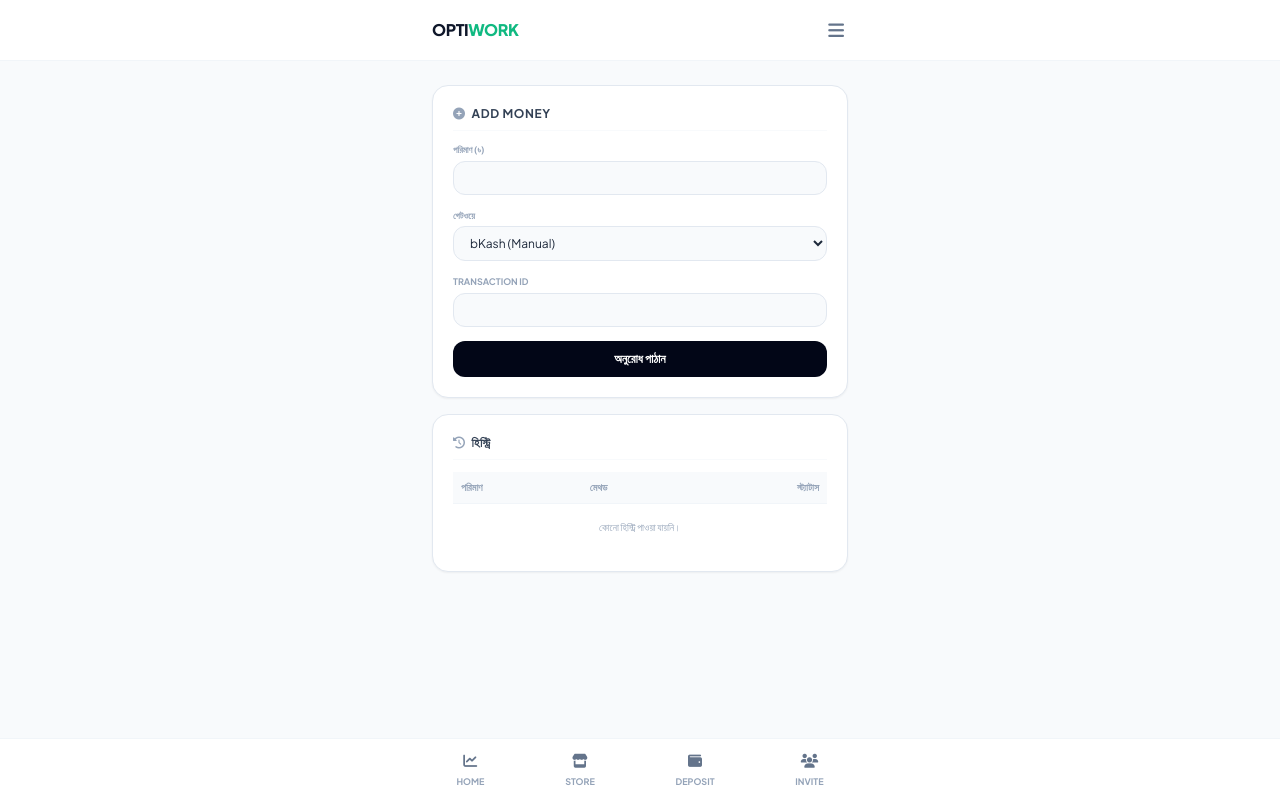
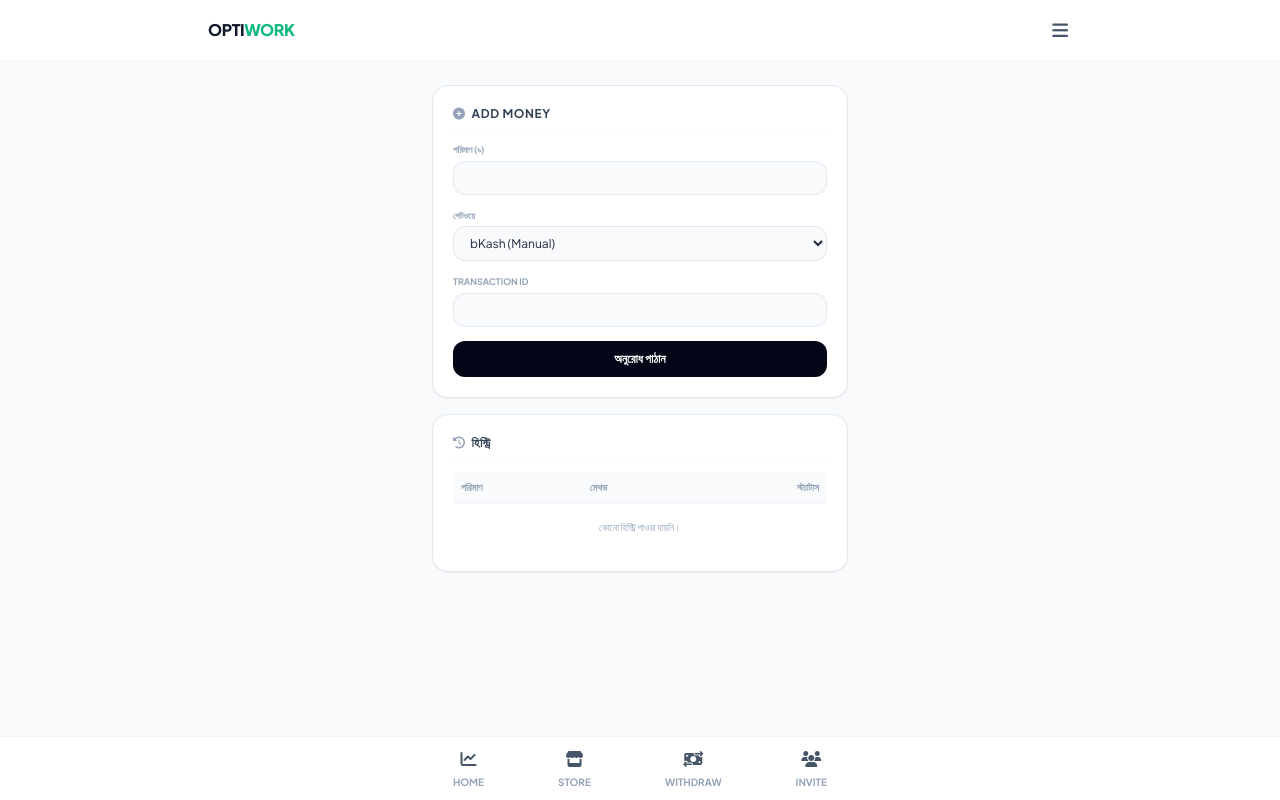
Before and after one commit to teamcipx/Orpi, a Flask app: page /add-money in a window 1280 px wide. Run offline with Flask 3, Linux system fonts and the light colour scheme; the visitor is signed in with stand-in values (Sample User, id 1); data that the repository does not hold is empty; some libraries are stand-ins or nearby versions.

Commit message:
Update base.html

```diff
--- a/templates/base.html
+++ b/templates/base.html
@@ -29,60 +29,58 @@
         }
         .minimal-card {
             background: #FFFFFF;
-            border: 1px solid #F1F5F9;
-            box-shadow: 0 4px 12px rgba(15, 23, 42, 0.015);
+            border: 1px solid #E2E8F0;
+            box-shadow: 0 4px 12px rgba(0, 0, 0, 0.02);
         }
         .glow-btn-light {
-            box-shadow: 0 4px 14px rgba(16, 185, 129, 0.12);
+            box-shadow: 0 4px 14px rgba(16, 185, 129, 0.15);
         }
     </style>
 </head>
-<body class="text-[#0F172A] min-h-screen flex flex-col pb-24">
+<body class="text-[#0F172A] min-h-screen flex flex-col pb-20">
 
     <!-- টপ নেভিগেশন বার -->
     <nav class="bg-white border-b border-slate-100 sticky top-0 z-50">
-        <div class="max-w-md mx-auto px-4 py-3 flex justify-between items-center">
+        <div class="max-w-4xl mx-auto px-4 py-3 flex justify-between items-center">
             <a href="/dashboard" class="flex items-center space-x-2">
                 <span class="text-base font-extrabold tracking-tight text-slate-900">
                     OPTI<span class="text-emerald-500">WORK</span>
                 </span>
             </a>
 
-            <!-- হ্যামবার্গার টগল বাটন -->
-            <button onclick="toggleTopMenu()" class="text-slate-500 focus:outline-none p-1 hover:text-slate-900 transition">
+            <button onclick="toggleTopMenu()" class="text-slate-600 focus:outline-none p-1 hover:text-slate-900 transition">
                 <i id="menu-icon" class="fa-solid fa-bars text-lg"></i>
             </button>
         </div>
 
-        <!-- টগল ড্রপডাউন মেনু -->
-        <div id="top-dropdown-menu" class="hidden border-b border-slate-100 bg-white px-4 py-3 space-y-2 text-[10px] font-bold uppercase tracking-wider text-slate-500 max-w-md mx-auto">
-            <a href="/dashboard" class="block py-2 hover:text-emerald-500 transition"><i class="fa-solid fa-chart-line mr-2"></i> Dashboard</a>
-            <a href="/store" class="block py-2 hover:text-emerald-500 transition"><i class="fa-solid fa-store mr-2"></i> Store</a>
-            <a href="/add-money" class="block py-2 hover:text-emerald-500 transition"><i class="fa-solid fa-wallet mr-2"></i> Add Money</a>
-            <a href="/referrals" class="block py-2 hover:text-emerald-500 transition"><i class="fa-solid fa-users mr-2"></i> Referrals</a>
-            <a href="/logout" class="block py-2 text-red-500 hover:text-red-600 transition"><i class="fa-solid fa-sign-out-alt mr-2"></i> Logout</a>
+        <!-- টগল ড্রপডাউন মেনু (Withdrawal সংযুক্ত) -->
+        <div id="top-dropdown-menu" class="hidden border-b border-slate-100 bg-white px-4 py-3 space-y-2 text-xs font-semibold uppercase tracking-wider text-slate-500 max-w-4xl mx-auto">
+            <a href="/dashboard" class="block py-2 hover:text-emerald-500"><i class="fa-solid fa-chart-line mr-2"></i> Dashboard</a>
+            <a href="/store" class="block py-2 hover:text-emerald-500"><i class="fa-solid fa-store mr-2"></i> Store</a>
+            <a href="/withdraw" class="block py-2 hover:text-emerald-500"><i class="fa-solid fa-money-bill-transfer mr-2"></i> Withdrawal</a>
+            <a href="/referrals" class="block py-2 hover:text-emerald-500"><i class="fa-solid fa-users mr-2"></i> Referrals</a>
+            <a href="/logout" class="block py-2 text-red-500 hover:text-red-600"><i class="fa-solid fa-sign-out-alt mr-2"></i> Logout</a>
         </div>
     </nav>
 
-    <!-- বটম নেভিগেশন বার -->
-    <div class="fixed bottom-0 left-0 right-0 bg-white/95 backdrop-blur-md border-t border-slate-100 py-3 z-40 shadow-sm">
-        <div class="max-w-md mx-auto flex justify-around text-[9px] uppercase font-bold text-slate-400">
+    <!-- বটম নেভিগেশন বার (Withdrawal সংযুক্ত) -->
+    <div class="fixed bottom-0 left-0 right-0 bg-white/90 backdrop-blur-md border-t border-slate-100 py-2.5 z-40 shadow-lg">
+        <div class="max-w-md mx-auto flex justify-around text-[10px] uppercase font-bold text-slate-400">
             <a href="/dashboard" class="flex flex-col items-center gap-1 hover:text-emerald-500 transition">
-                <i class="fa-solid fa-chart-line text-sm text-slate-500 hover:text-emerald-500"></i> Home
+                <i class="fa-solid fa-chart-line text-base text-slate-600 hover:text-emerald-500"></i> Home
             </a>
             <a href="/store" class="flex flex-col items-center gap-1 hover:text-emerald-500 transition">
-                <i class="fa-solid fa-store text-sm text-slate-500 hover:text-emerald-500"></i> Store
+                <i class="fa-solid fa-store text-base text-slate-600 hover:text-emerald-500"></i> Store
             </a>
-            <a href="/add-money" class="flex flex-col items-center gap-1 hover:text-emerald-500 transition">
-                <i class="fa-solid fa-wallet text-sm text-slate-500 hover:text-emerald-500"></i> Deposit
+            <a href="/withdraw" class="flex flex-col items-center gap-1 hover:text-emerald-500 transition">
+                <i class="fa-solid fa-money-bill-transfer text-base text-slate-600 hover:text-emerald-500"></i> Withdraw
             </a>
             <a href="/referrals" class="flex flex-col items-center gap-1 hover:text-emerald-500 transition">
-                <i class="fa-solid fa-users text-sm text-slate-500 hover:text-emerald-500"></i> Invite
+                <i class="fa-solid fa-users text-base text-slate-600 hover:text-emerald-500"></i> Invite
             </a>
         </div>
     </div>
 
-    <!-- মেইন কন্টেন্ট উইন্ডো -->
     <main class="max-w-md mx-auto p-4 mt-2 w-full flex-grow">
         {% block content %}{% endblock %}
     </main>
```
